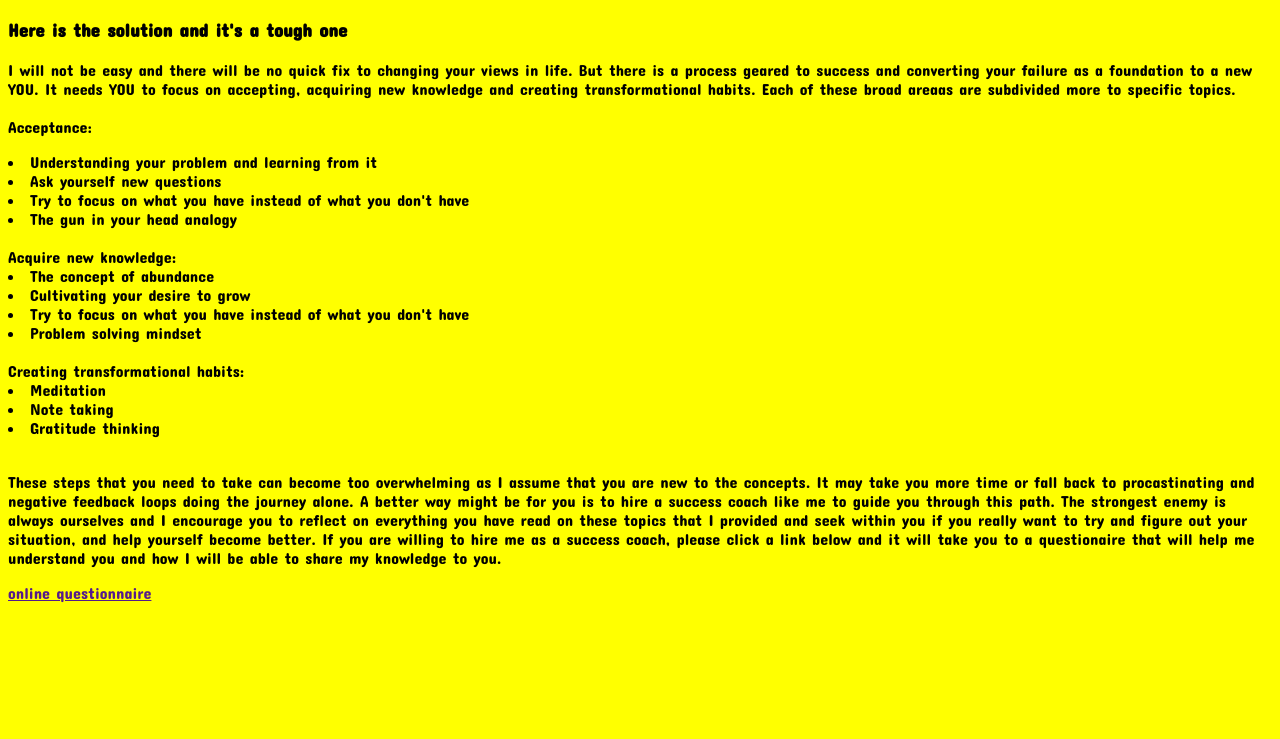
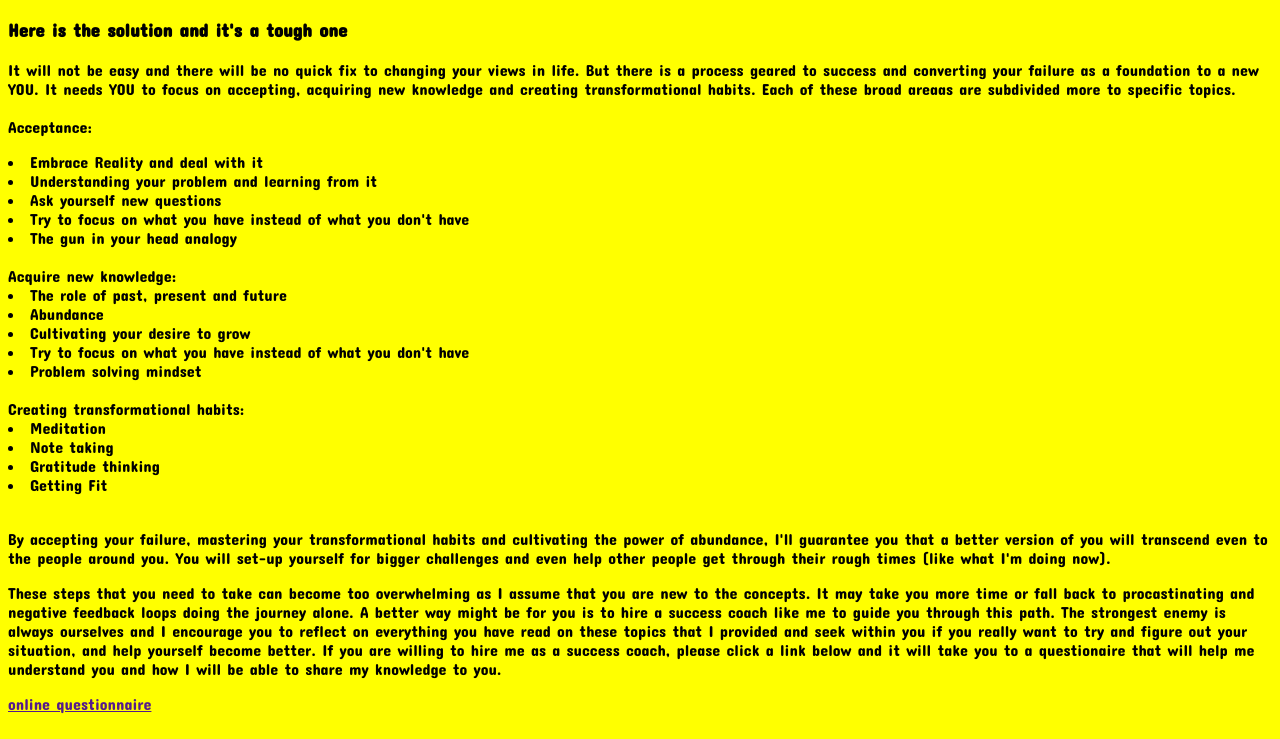
Before and after one commit to migueldeguzman/fail-forward, a plain HTML site: page HowToGoBeyondFailure.html in a window 1280 px wide. Shown: the part 61-800 px from the top of the page. Drawn offline with Linux system fonts and the light colour scheme.

Commit message:
editing gobeyondfailure info  html

```diff
--- a/HowToGoBeyondFailure.html
+++ b/HowToGoBeyondFailure.html
@@ -11,17 +11,19 @@
 		<h1>Failure and Beyond</h1>
 		<h3>Here is the solution and it's a tough one</h3>
 		<p>
-			I will not be easy and there will be no quick fix to changing your views in life. But there is a process geared to success and converting your failure as a foundation to a new YOU. It needs YOU to focus on accepting, acquiring new knowledge and creating transformational habits. Each of these broad areaas are subdivided more to specific topics.
+			It will not be easy and there will be no quick fix to changing your views in life. But there is a process geared to success and converting your failure as a foundation to a new YOU. It needs YOU to focus on accepting, acquiring new knowledge and creating transformational habits. Each of these broad areaas are subdivided more to specific topics.
 			<br>
 			<br>
 			Acceptance:
+					<li>Embrace Reality and deal with it</li>
 					<li>Understanding your problem and learning from it</li>
 					<li>Ask yourself new questions</li>
 					<li>Try to focus on what you have instead of what you don't have</li>
 					<li>The gun in your head analogy</li>
 			<br>
 			Acquire new knowledge:
-					<li>The concept of abundance</li>
+					<li>The role of past, present and future</li>
+					<li>Abundance</li>
 					<li>Cultivating your desire to grow</li>
 					<li>Try to focus on what you have instead of what you don't have</li>
 					<li>Problem solving mindset</li>
@@ -30,7 +32,11 @@
 					<li>Meditation</li>
 					<li>Note taking</li>
 					<li>Gratitude thinking</li>
+					<li>Getting Fit</li>
 			<br>
+		</p>
+		<p>
+			By accepting your failure, mastering your transformational habits and cultivating the power of abundance, I'll guarantee you that a better version of you will transcend even to the people around you. You will set-up yourself for bigger challenges and even help other people get through their rough times (like what I'm doing now).
 		</p>
 		<p>
 			These steps that you need to take can become too overwhelming as I assume that you are new to the concepts. It may take you more time or fall back to procastinating and negative feedback loops doing the journey alone. A better way might be for you is to hire a success coach like me to guide you through this path. The strongest enemy is always ourselves and I encourage you to reflect on everything you have read on these topics that I provided and seek within you if you really want to try and figure out your situation, and help yourself become better.
```
Also changed, not shown: theScienceBehindFailure.html (+1 -1 lines).
